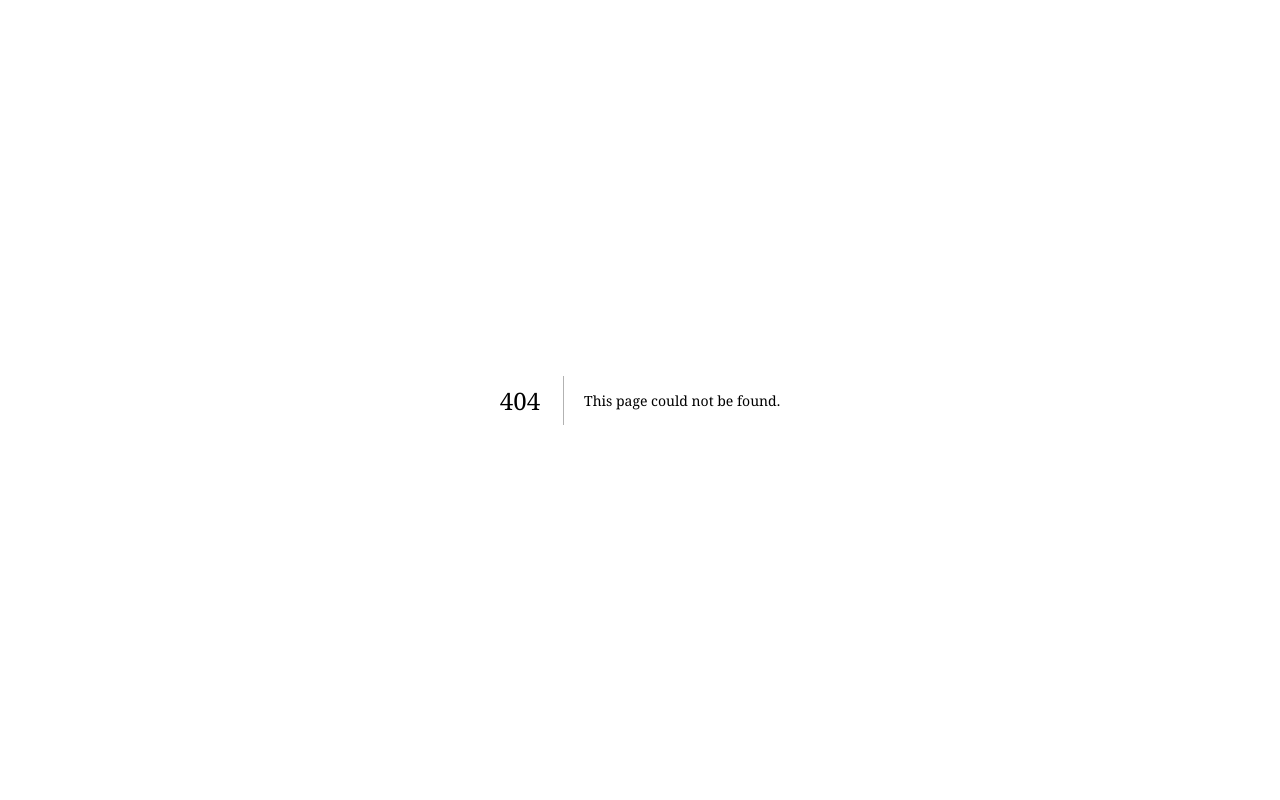
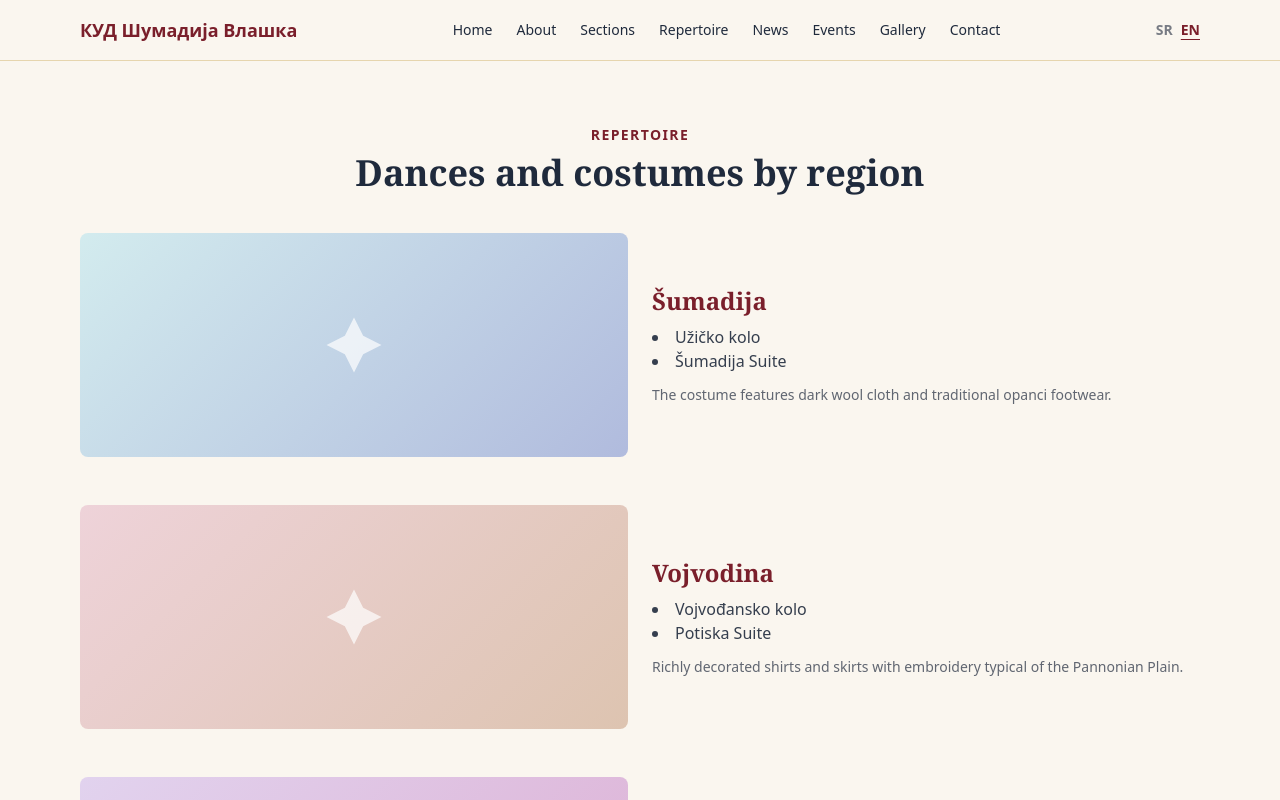
Before and after one commit to vuk00733/kud-sumadija-vlaska, a Next.js app: page /en/repertoar in a window 1280 px wide. Before the commit this address had no page. Shown: the top 800 px of the page. Built offline with nearby package versions, Linux system fonts and the light colour scheme.

Commit message:
feat: add repertoire page grouped by region

```diff
--- /dev/null
+++ b/src/app/[locale]/repertoar/page.tsx
@@ -0,0 +1,52 @@
+import { setRequestLocale } from "next-intl/server";
+import { SectionHeading } from "@/components/SectionHeading";
+import { PlaceholderArt } from "@/components/PlaceholderArt";
+import { repertoireRegions } from "@/content/repertoire";
+import type { AppLocale } from "@/i18n/routing";
+import type { Metadata } from "next";
+
+export async function generateMetadata({
+  params,
+}: {
+  params: Promise<{ locale: AppLocale }>;
+}): Promise<Metadata> {
+  const { locale } = await params;
+  return {
+    title: locale === "sr" ? "Репертоар | КУД Шумадија Влашка" : "Repertoire | KUD Šumadija Vlaška",
+  };
+}
+
+export default async function RepertoirePage({
+  params,
+}: {
+  params: Promise<{ locale: AppLocale }>;
+}) {
+  const { locale } = await params;
+  setRequestLocale(locale);
+  const isSr = locale === "sr";
+
+  return (
+    <div className="mx-auto max-w-6xl px-4 py-16">
+      <SectionHeading
+        eyebrow={isSr ? "Репертоар" : "Repertoire"}
+        title={isSr ? "Игре и ношње по крајевима" : "Dances and costumes by region"}
+      />
+      <div className="space-y-12">
+        {repertoireRegions.map((region) => (
+          <div key={region.id} className="grid grid-cols-1 md:grid-cols-2 gap-6 items-center">
+            <PlaceholderArt seed={region.id} label={region.region[locale]} className="h-56 w-full rounded-lg" />
+            <div>
+              <h3 className="text-2xl font-bold text-[var(--color-bordo)] mb-2">{region.region[locale]}</h3>
+              <ul className="list-disc list-inside mb-3 text-[var(--color-navy)]/90">
+                {region.dances.map((dance) => (
+                  <li key={dance[locale]}>{dance[locale]}</li>
+                ))}
+              </ul>
+              <p className="text-sm text-[var(--color-navy)]/70">{region.costumeNote[locale]}</p>
+            </div>
+          </div>
+        ))}
+      </div>
+    </div>
+  );
+}
```
